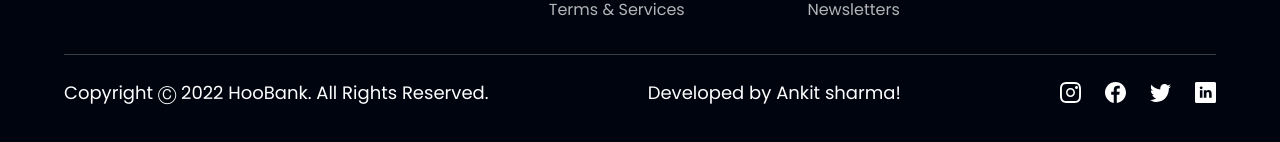
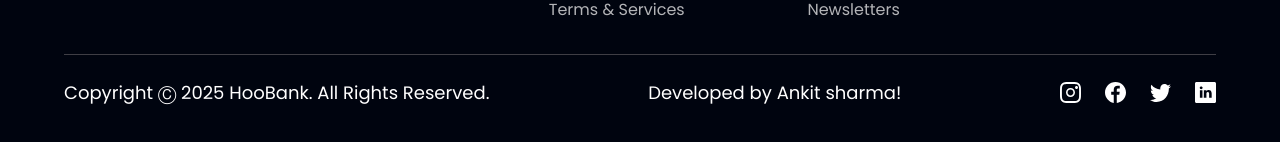
Before and after one commit to ankitkr52/Hoo-bank-UI, a React (Vite) app: page / in a window 1280 px wide. Shown: the part 4775-4917 px from the top of the page. Built offline with nearby package versions, Linux system fonts and the light colour scheme.

Commit message:
Update Footer.jsx

```diff
--- a/src/components/Footer.jsx
+++ b/src/components/Footer.jsx
@@ -41,7 +41,7 @@ const Footer = () => (
 
     <div className="w-full flex justify-between items-center md:flex-row flex-col pt-6 border-t-[1px] border-t-[#3F3E45]">
       <p className="font-poppins font-normal text-center text-[18px] leading-[27px] text-white">
-        Copyright Ⓒ 2022 HooBank. All Rights Reserved.
+        Copyright Ⓒ 2025 HooBank. All Rights Reserved.
 
       </p>
       <p className="font-poppins font-normal text-center text-[18px] leading-[27px] text-white">
```
